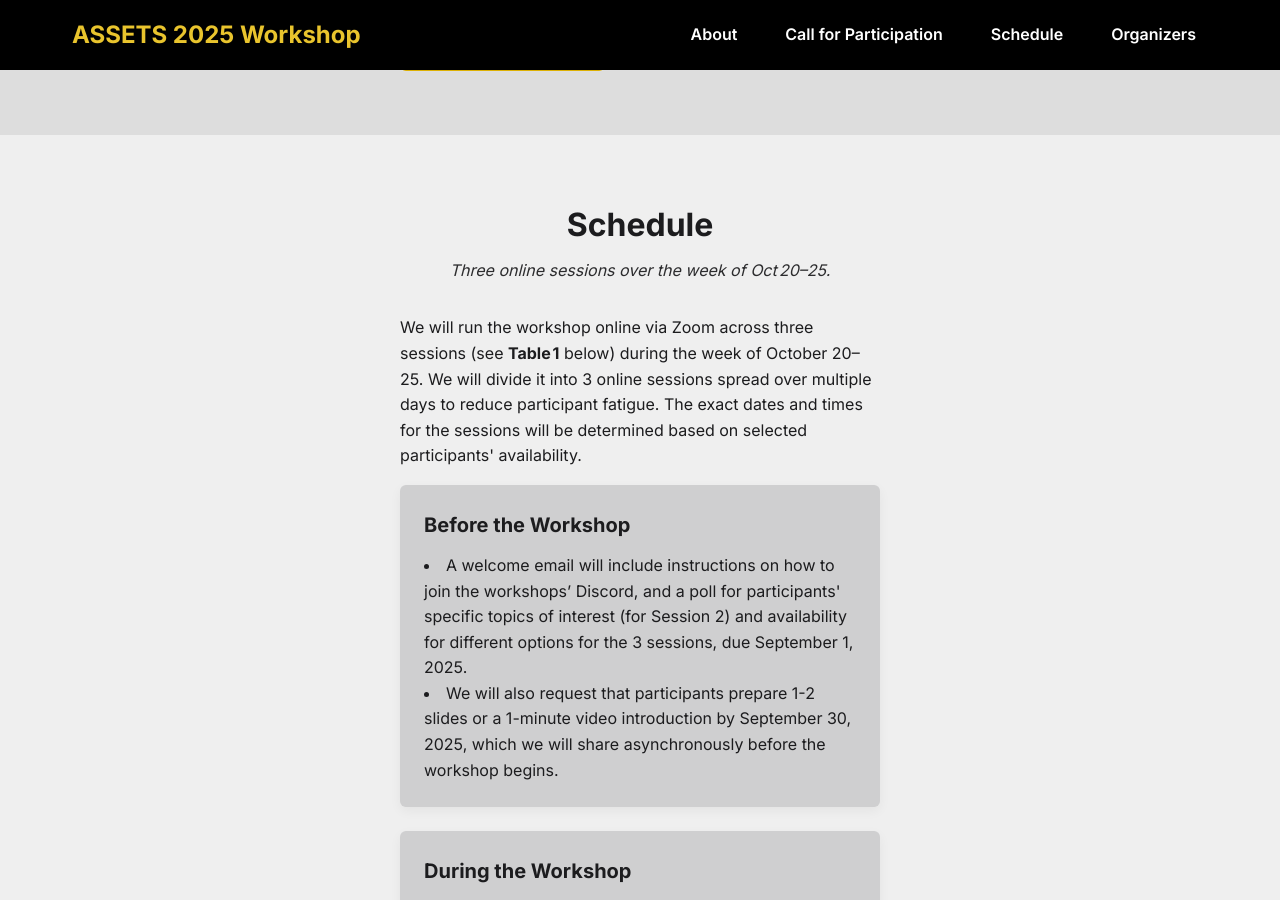
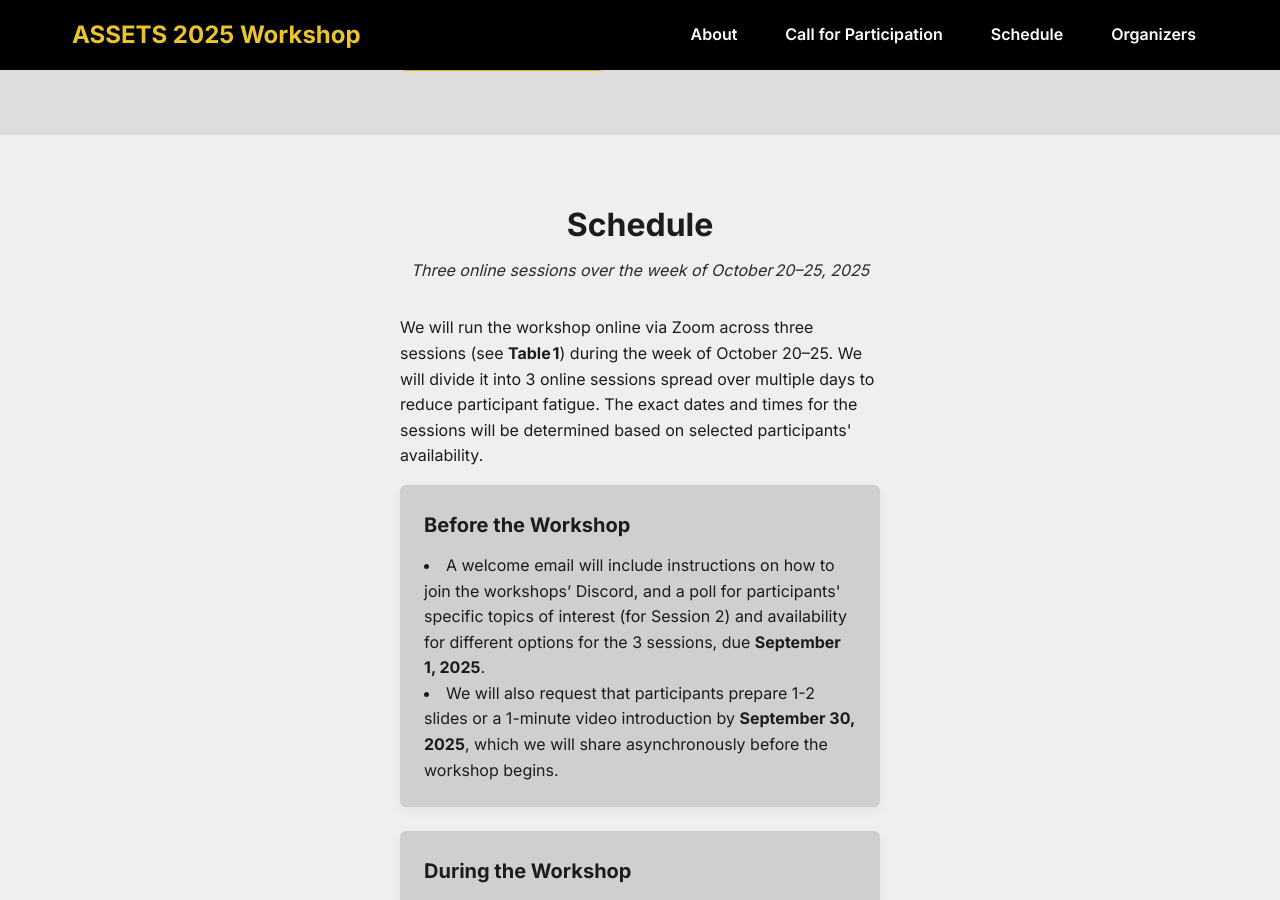
Before and after one commit to assets-recruitment-2025/assets-recruitment-2025.github.io, a Jekyll site: the page built from index.md, in a window 1280 px wide and 900 px high, scrolled down 1682 px. Built offline with Jekyll 4.4.1, drawn with Linux system fonts in a browser that asks for light colours.

Commit message:
Scheduler

```diff
--- a/index.md
+++ b/index.md
@@ -57,12 +57,12 @@
 >
   <h2 id="schedule-heading" class="section-heading">Schedule</h2>
   <p class="section-subheading">
-    Three online sessions over the week of Oct 20–25.
+    Three online sessions over the week of October 20–25, 2025
   </p>
 
 <!-- 1) Intro paragraph -->
 <p>
-We will run the workshop online via Zoom across three sessions (see <strong>Table 1</strong> below) during the week of October 20–25. We will divide it into 3 online sessions spread over multiple days to reduce participant fatigue. The exact dates and times for the sessions will be determined based on selected participants' availability.
+We will run the workshop online via Zoom across three sessions (see <strong>Table 1</strong>) during the week of October 20–25. We will divide it into 3 online sessions spread over multiple days to reduce participant fatigue. The exact dates and times for the sessions will be determined based on selected participants' availability.
 </p>
 
   <!-- 2) Phases grid -->
@@ -71,10 +71,10 @@
       <h3>Before the Workshop</h3>
       <ul>
         <li>
-          A welcome email will include instructions on how to join the workshops’ Discord, and a poll for participants' specific topics of interest (for Session 2) and availability for different options for the 3 sessions, due September 1, 2025.
+          A welcome email will include instructions on how to join the workshops’ Discord, and a poll for participants' specific topics of interest (for Session 2) and availability for different options for the 3 sessions, due <strong>September 1, 2025</strong>.
         </li>
         <li>
-          We will also request that participants prepare 1-2 slides or a 1-minute video introduction by September 30, 2025, which we will share asynchronously before the workshop begins.
+          We will also request that participants prepare 1-2 slides or a 1-minute video introduction by <strong>September 30, 2025</strong>, which we will share asynchronously before the workshop begins.
         </li>
       </ul>
     </div>
```
